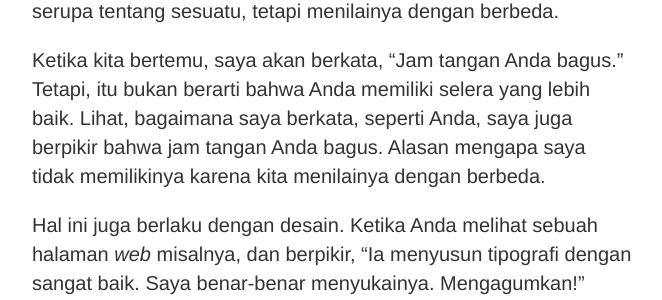
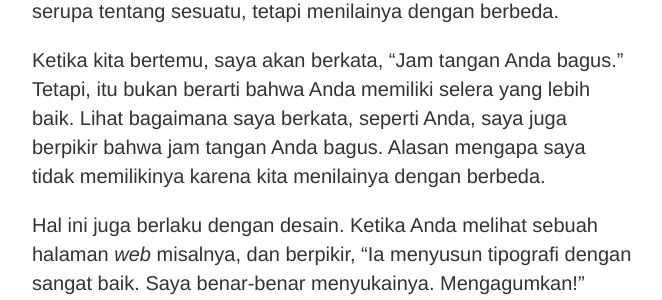
Before and after one commit to tertanda/rnsl.github.io, a Jekyll site: the page built from artikel/desain/_posts/2016-12-16-selera-desain.md, in a window 1280 px wide and 900 px high, scrolled down 1170 px. Shown: the part 211-511 px from the top of the window, without its empty margins (308-970 px from the left). Built offline with Jekyll 4.4.1, drawn with Linux system fonts in a browser that asks for light colours.

```diff
--- a/artikel/desain/_posts/2016-12-16-selera-desain.md
+++ b/artikel/desain/_posts/2016-12-16-selera-desain.md
@@ -21,7 +21,7 @@ Kita pergi ke toko yang sama dan melihat sebuah jam tangan yang mengagumkan. And
 
 Kita memiliki jumlah uang dan pemikiran tentang jam yang sama. Tetapi, kita menilai sesuatu dengan berbeda. Anda menilai sesuatu yang mahal lebih berkualitas, dari segi penampilan dan daya tahan. Saya juga berpikir demikian, tetapi saya tidak mungkin membayar satu juta rupiah untuk sebuah jam. Lihat, kita memiliki pemikiran serupa tentang sesuatu, tetapi menilainya dengan berbeda.
 
-Ketika kita bertemu, saya akan berkata, "Jam tangan Anda bagus." Tetapi, itu bukan berarti bahwa Anda memiliki selera yang lebih baik. Lihat, bagaimana saya berkata, seperti Anda, saya juga berpikir bahwa jam tangan Anda bagus. Alasan mengapa saya tidak memilikinya karena kita menilainya dengan berbeda.
+Ketika kita bertemu, saya akan berkata, "Jam tangan Anda bagus." Tetapi, itu bukan berarti bahwa Anda memiliki selera yang lebih baik. Lihat bagaimana saya berkata, seperti Anda, saya juga berpikir bahwa jam tangan Anda bagus. Alasan mengapa saya tidak memilikinya karena kita menilainya dengan berbeda.
 
 Hal ini juga berlaku dengan desain. Ketika Anda melihat sebuah halaman *web* misalnya, dan berpikir, "Ia menyusun tipografi dengan sangat baik. Saya benar-benar menyukainya. Mengagumkan!" Apakah Anda menyadari sesuatu? Ya, seperti orang yang membuatnya, bahwa halaman *web* miliknya memiliki tipografi yang baik.
 
```
